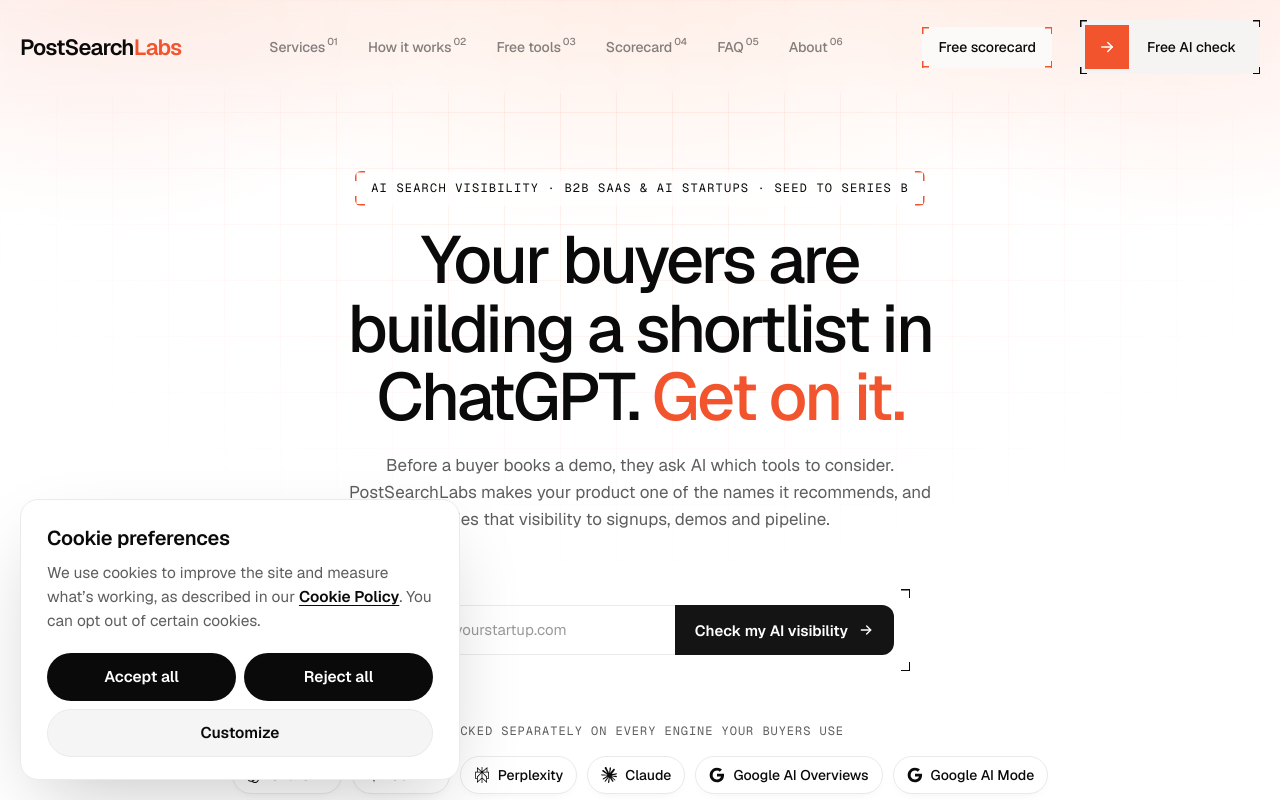
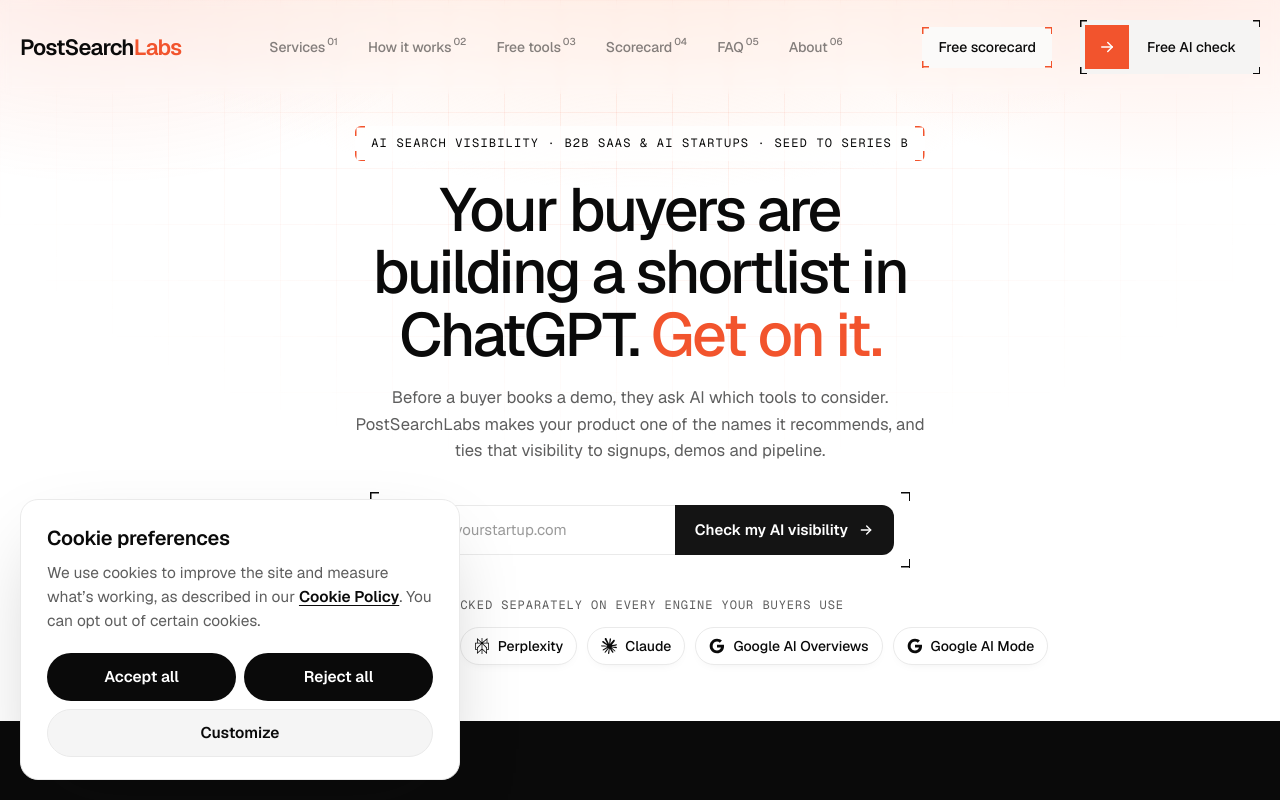
Before and after one commit to buildwithayanc-png/postsearchlabs-site, a plain HTML site: page index.html in a window 1280 px wide. Shown: the top 800 px of the page. Drawn offline with nearby package versions, Linux system fonts and the light colour scheme; a web font is replaced by a local one.

Commit message:
Hero fits one screen on laptops: type and spacing follow the window height

```diff
--- a/goji.css
+++ b/goji.css
@@ -873,3 +873,18 @@ html.gh-top .gh:not(.is-open)::before { opacity: 0; }
   transition: text-decoration-color .15s;
 }
 .site-footer .footer__meta a:hover { text-decoration-color: currentColor; }
+
+/* ==========================================================================
+   v9 HERO FITS ONE SCREEN ON DESKTOP: type and spacing follow the window
+   height, so the engine strip shows without scrolling on laptops
+   (e.g. 1536x690 at 125% Windows scaling). Big screens keep the full size.
+   ========================================================================== */
+@media (min-width: 761px) {
+  main > .hero:first-child { padding-top: calc(var(--gh-h) + clamp(24px, 4vh, 80px)); padding-bottom: clamp(48px, 7vh, 96px); }
+  .hero__top { gap: clamp(12px, 2.2vh, 20px); }
+  .hero h1 { font-size: clamp(40px, min(5.2vw, 7.6vh), 68px); }
+  .hero .lede { font-size: clamp(16px, min(1.3vw, 2.4vh), 19px); }
+  .hero__video { margin-top: clamp(20px, 3.5vh, 56px); }
+  .hero .sitebox__form { padding-block: clamp(10px, 1.6vh, 16px); }
+  .engines { margin-top: clamp(18px, 3.5vh, 52px); gap: 12px; }
+}
--- a/index.html
+++ b/index.html
@@ -136,7 +136,7 @@
 <noscript><link rel="stylesheet" href="https://fonts.googleapis.com/css2?family=Fustat:wght@500;600;700&amp;family=Geist:wght@400;500;600&amp;family=Geist+Mono:wght@400;500&amp;display=swap"></noscript>
 <script src="theme.js?v=3"></script>
 <link rel="stylesheet" href="styles.css?v=20261122h">
-<link rel="stylesheet" href="goji.css?v=7">
+<link rel="stylesheet" href="goji.css?v=8">
 <script src="consent.js?v=2"></script>
 </head>
 <body>
```
Also changed, not shown: 404.html (+1 -1 lines), about.html (+1 -1 lines), cookies.html (+1 -1 lines), faq.html (+1 -1 lines), privacy.html (+1 -1 lines), scorecard.html (+1 -1 lines), services.html (+1 -1 lines), terms.html (+1 -1 lines), tools.html (+1 -1 lines), why.html (+1 -1 lines).
